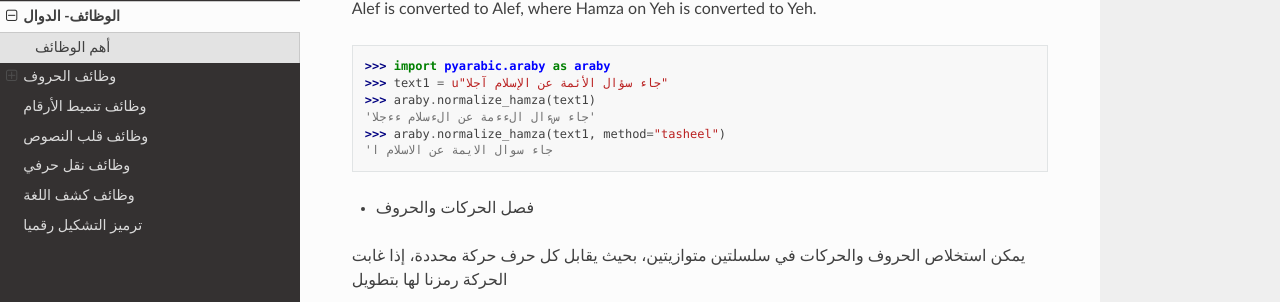
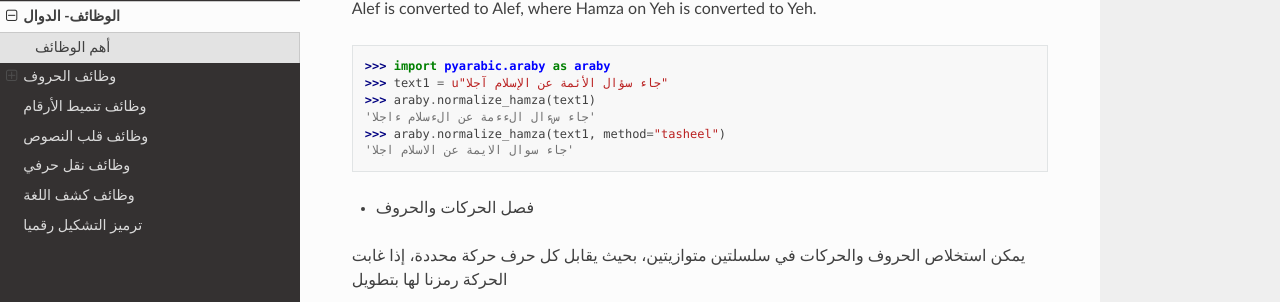
Before and after one commit to linuxscout/pyarabic, a Sphinx documentation site: the page built from docs/features.rst, in a window 1280 px wide and 900 px high, scrolled down 2215 px. Shown: the part 150-452 px from the top of the window. Built offline with Sphinx 7.4.7 and the Read the Docs theme 2.0.0, drawn with Linux system fonts in a browser that asks for light colours.

Commit message:
Fix to the Alef with Maddah. Alef with Maddah is not 2 Hamzas. It is a Hamza followed by Alef. see: https://en.wikipedia.org/wiki/Arabic_diacritics#Maddah

```diff
--- a/docs/features.rst
+++ b/docs/features.rst
@@ -129,9 +129,9 @@ Yeh is converted to Yeh.
     >>> import pyarabic.araby as araby
     >>> text1 = u"جاء سؤال الأئمة عن الإسلام آجلا"
     >>> araby.normalize_hamza(text1)
-    'جاء سءال الءءمة عن الءسلام ءءجلا'
+    'جاء سءال الءءمة عن الءسلام ءاجلا'
     >>> araby.normalize_hamza(text1, method="tasheel")
-    'جاء سوال الايمة عن الاسلام ا
+    'جاء سوال الايمة عن الاسلام اجلا'
 
 -  فصل الحركات والحروف
 
```
Also changed, not shown: 2 other files.
